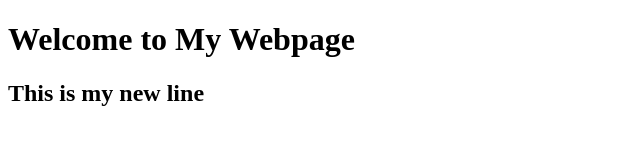
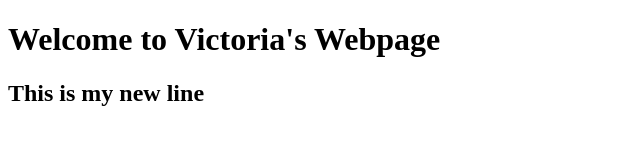
Before and after one commit to victoria0159/Livemeeting, a plain HTML site: page index.html in a window 1280 px wide. Shown: the whole page, without its empty margins (0-640 px from the left). Drawn offline with Linux system fonts and the light colour scheme.

Commit message:
homework

```diff
--- a/index.html
+++ b/index.html
@@ -9,7 +9,7 @@
 </head>
 
 <body>
-  <h1>Welcome to My Webpage</h1>
+  <h1>Welcome to Victoria's Webpage</h1>
   <h2> This is my new line</h2>
   <script src="script.js"></script>
 </body>
```
